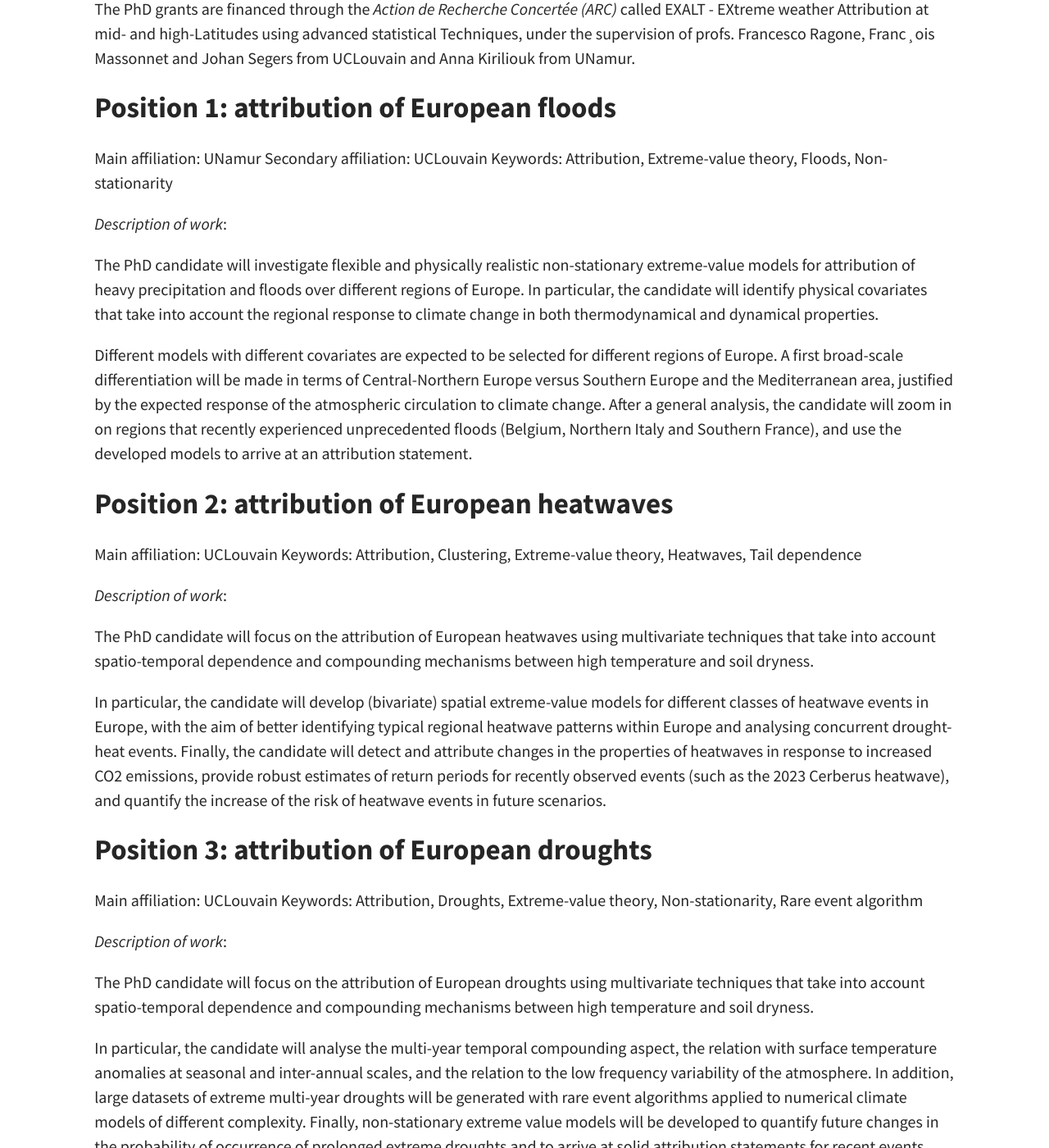
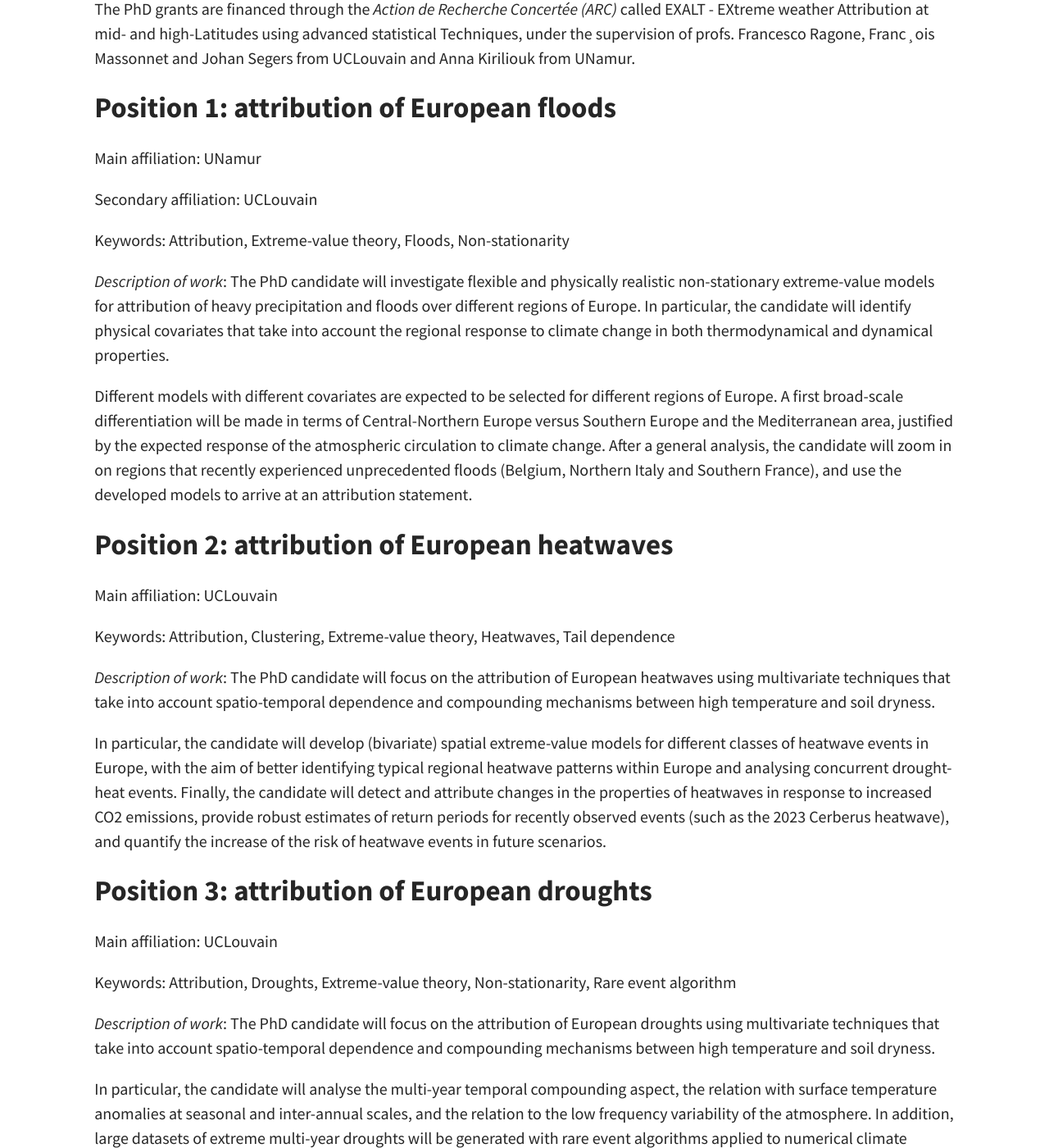
Before and after one commit to frragone/exalt-project.github.io, a Jekyll site: the page built from pages/4_Positions.md, in a window 1280 px wide and 1400 px high, scrolled down 1107 px. Shown: the whole window at 82% size. Built offline with Jekyll 4.4.1, drawn with Linux system fonts in a browser that asks for light colours; a script that is not in the unit is left out; some of the changed text lies outside the part shown.

```diff
--- a/pages/4_Positions.md
+++ b/pages/4_Positions.md
@@ -39,12 +39,13 @@ Anna Kiriliouk from UNamur.
 ## Position 1: attribution of European floods
 
 Main affiliation: UNamur
+
 Secondary affiliation: UCLouvain
+
 Keywords: Attribution, Extreme-value theory, Floods, Non-stationarity
 
-*Description of work*:
 
-The PhD candidate will investigate flexible and physically realistic non-stationary extreme-value models
+*Description of work*: The PhD candidate will investigate flexible and physically realistic non-stationary extreme-value models
 for attribution of heavy precipitation and floods over different regions of Europe. In particular, the
 candidate will identify physical covariates that take into account the regional response to climate change
 in both thermodynamical and dynamical properties.
@@ -59,11 +60,10 @@ arrive at an attribution statement.
 ## Position 2: attribution of European heatwaves
 
 Main affiliation: UCLouvain
+
 Keywords: Attribution, Clustering, Extreme-value theory, Heatwaves, Tail dependence
 
-*Description of work*:
-
-The PhD candidate will focus on the attribution of European heatwaves using multivariate techniques
+*Description of work*: The PhD candidate will focus on the attribution of European heatwaves using multivariate techniques
 that take into account spatio-temporal dependence and compounding mechanisms between high
 temperature and soil dryness.
 
@@ -77,11 +77,10 @@ quantify the increase of the risk of heatwave events in future scenarios.
 ## Position 3: attribution of European droughts
 
 Main affiliation: UCLouvain
+
 Keywords: Attribution, Droughts, Extreme-value theory, Non-stationarity, Rare event algorithm
 
-*Description of work*:
-
-The PhD candidate will focus on the attribution of European droughts using multivariate techniques
+*Description of work*: The PhD candidate will focus on the attribution of European droughts using multivariate techniques
 that take into account spatio-temporal dependence and compounding mechanisms between high
 temperature and soil dryness.
 
@@ -97,12 +96,12 @@ for recent events.
 ## Position 4: attribution of low Antarctic sea ice
 
 Main affiliation: UCLouvain
+
 Secondary affiliation: UNamur
+
 Keywords: Attribution, Extreme-value theory, Non-stationariy, Sea ice extent, Tail dependence
 
-*Description of work*:
-
-The PhD candidate will use multivariate techniques to obtain better insight in the nature of Antarctic
+*Description of work*: The PhD candidate will use multivariate techniques to obtain better insight in the nature of Antarctic
 extreme sea ice states and to arrive at a robust and precise attribution statement of recent record lows.
 
 Regional aspects are key to understand Antarctic sea ice dynamics. The Southern Ocean is comprised
@@ -119,24 +118,24 @@ by a storyline approach based on the use of a climate model.
 # Practical information and expected profile
 
 **We offer**:
-- full-time four-year PhD grants, starting from October 1st, 2024, or later
-- a net salary of around 2400 €/month (including social insurance and transportation to / from
+* full-time four-year PhD grants, starting from October 1st, 2024, or later
+* a net salary of around 2400 €/month (including social insurance and transportation to / from
 work)
-- an international and multidisciplinary working environment
-- travel opportunities for attending scientific conferences and doing research visits
-- access to a high-performance scientific computing environment
-- opportunities to gather experience in teaching and consultancy
+* an international and multidisciplinary working environment
+* travel opportunities for attending scientific conferences and doing research visits
+* access to a high-performance scientific computing environment
+* opportunities to gather experience in teaching and consultancy
 
 The values underlying the staff policy at UCLouvain are described (here)[https://uclouvain.be/en/careers/politique-personnel.html].
 
 **Expected profile**: you are holding a master degree (120 ECTS) in statistics, mathematics, physics,
 climatology, earth sciences, engineering, or a similar domain. Your skills and interests include:
 
--statistical modelling
--programming skills in, for instance, R and/or Python
--fluency in English, spoken and written
--autonomy, a sense of initiative and proactivity
--experience with extreme-value theory and/or the analysis of climate data is a plus
+* statistical modelling
+* programming skills in, for instance, R and/or Python
+* fluency in English, spoken and written
+* autonomy, a sense of initiative and proactivity
+* experience with extreme-value theory and/or the analysis of climate data is a plus
 
 **How to apply**: please mail your CV, motivation letter, names and contact details of at least two reference
 persons, and a list of your master courses and grades to [Anna Kiriliouk](mailto:anna.kiriliouk@unamur.be)
```
Also changed, not shown: other parts of pages/4_Positions.md (+1 -1 lines).
